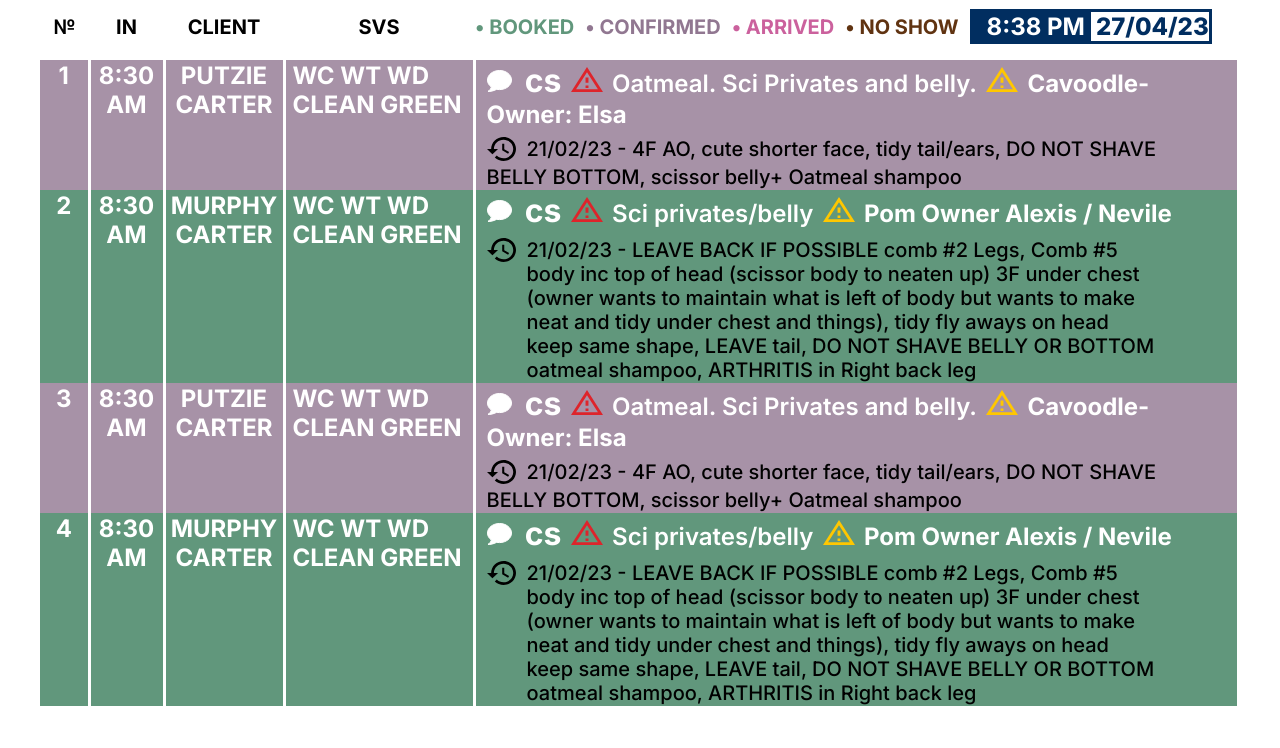
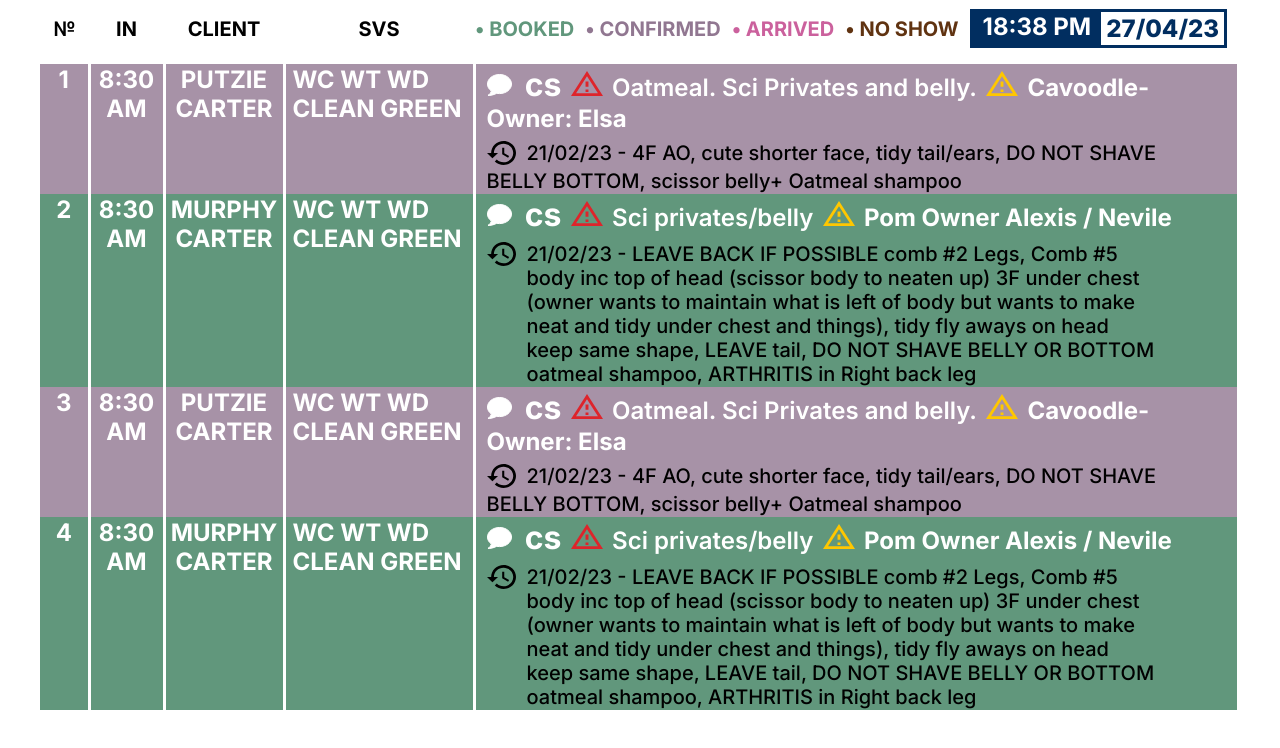
Before and after one commit to Pavel-Troinich/tv, a plain HTML site: page index.html in a window 1280 px wide. Drawn offline with Linux system fonts and the light colour scheme.

Commit message:
change style

```diff
--- a/assets/style.css
+++ b/assets/style.css
@@ -103,12 +103,12 @@ th {
 .table__time {
     font-weight: 700;
     font-size: 24px;
-    line-height: calc(29 / 24);
+    line-height: 110%;
     text-transform: uppercase;
     color: #FFFFFF;
 
     background: #012E60;
-    padding: 0 6px 0 14px;
+    padding: 2px 10px;
 }
 
 .table__date {
@@ -118,7 +118,7 @@ th {
     text-transform: uppercase;
     color: #012E60;
 
-    padding: 0 0 0 5px;
+    padding: 2px 5px;
 }
 
 .table__main {
--- a/index.html
+++ b/index.html
@@ -22,10 +22,10 @@
                     <span class="table__kind">&#8226 confirmed</span>
                     <span class="table__kind">&#8226 arrived</span>
                     <span class="table__kind">&#8226 NO SHOW</span>
-                    <span class="table__timetable">
-                        <span class="table__time">8:38 PM</span>
+                    <div class="table__timetable">
+                        <span class="table__time">18:38 PM</span>
                         <span class="table__date">27/04/23</span>
-                    </span>
+                    </div>
                 </th>
             </tr>
             <tr class="table__item">
```
